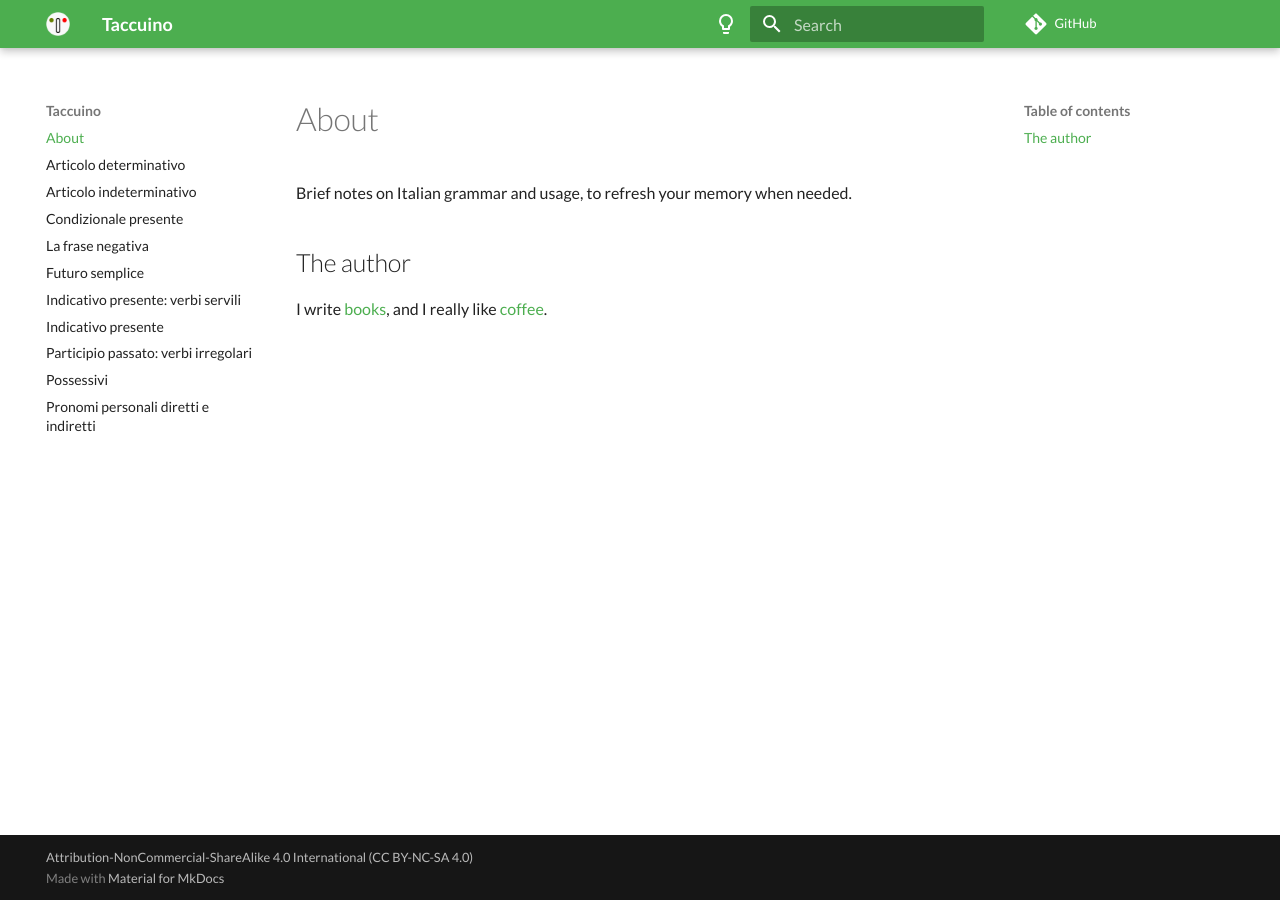
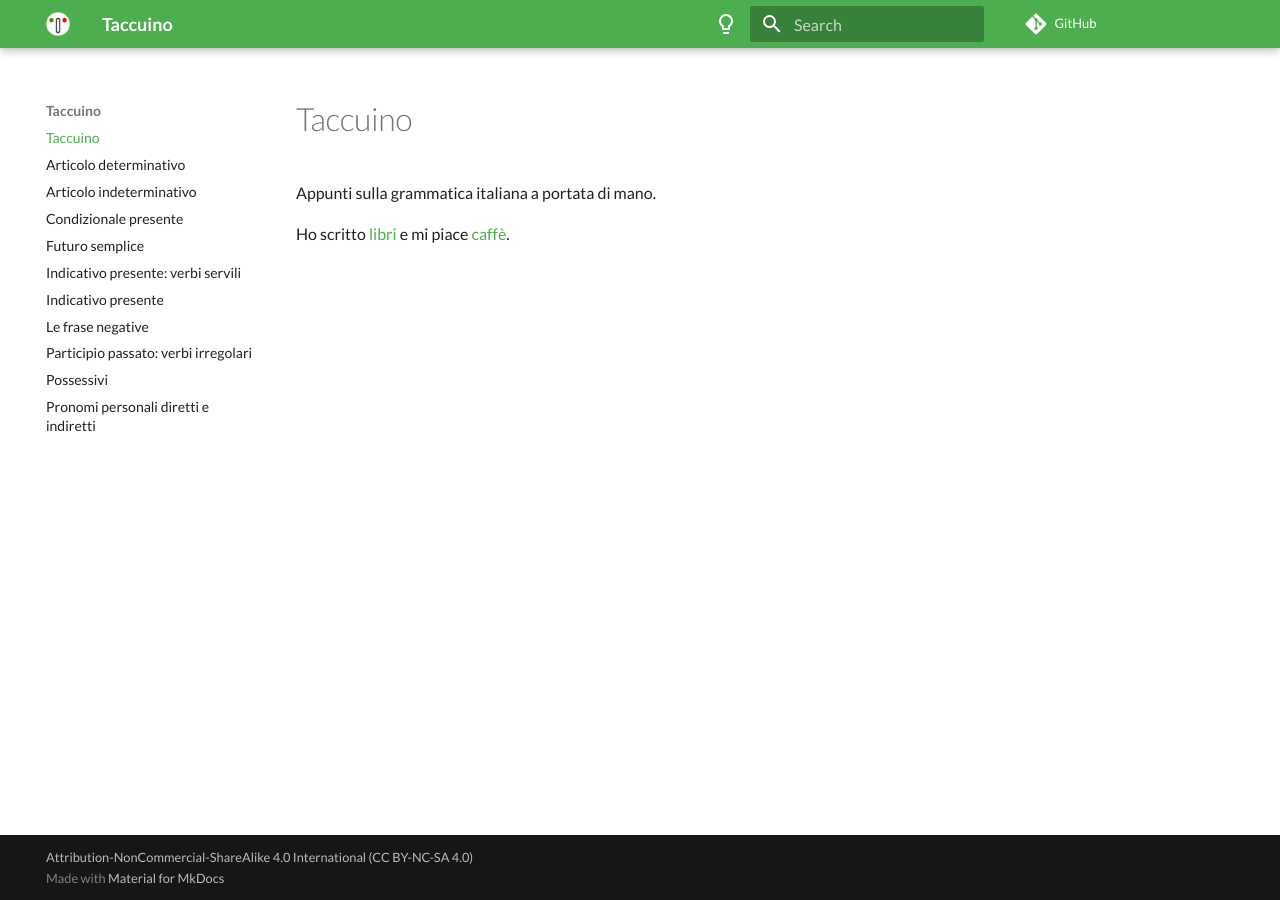
Before and after one commit to dmpop/taccuino, an MkDocs documentation site: the page built from docs/index.md, in a window 1280 px wide. Built offline with MkDocs 1.6.1 and Material for MkDocs 9.7.7, drawn with Linux system fonts in a browser that asks for light colours; comment, search, counter and statistics services are not loaded.

Commit message:
Minor edits

```diff
--- a/docs/index.md
+++ b/docs/index.md
@@ -1,7 +1,5 @@
-# About
+# Taccuino
 
-Brief notes on Italian grammar and usage, to refresh your memory when needed.
+Appunti sulla grammatica italiana a portata di mano.
 
-## The author
-
-I write [books](https://dmpop.gumroad.com), and I really like [coffee]('https://www.paypal.com/paypalme/dmpop).
+Ho scritto [libri](https://dmpop.gumroad.com) e mi piace [caffè]('https://www.paypal.com/paypalme/dmpop).
--- a/docs/frase-negativa.md
+++ b/docs/le-frase-negative.md
@@ -1,6 +1,6 @@
-# La frase negativa
+# Le frase negative
 
-| LA FRASE NEGATIVA |         |          |             |                 |
+| LE FRASE NEGATIVE |         |          |             |                 |
 | ----------------- | ------- | -------- | ----------- | --------------- |
 | io                | **non** | sono     | **mai**     | in ritardo      |
 | tu                | **non** | fai      | **neppure** | la spesa        |
```
